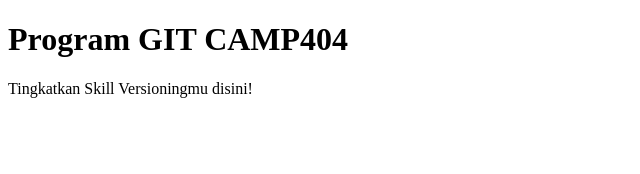
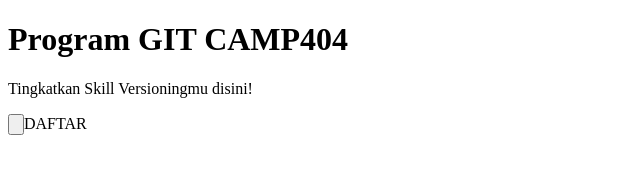
Before and after one commit to isnaayu/latihanGIT, a plain HTML site: page index.html in a window 1280 px wide. Shown: the whole page, without its empty margins (0-640 px from the left). Drawn offline with Linux system fonts and the light colour scheme.

Commit message:
modifikasi index.html lewat github

```diff
--- a/index.html
+++ b/index.html
@@ -9,5 +9,6 @@
   <body>
     <h1>Program GIT CAMP404</h1>
     <p>Tingkatkan Skill Versioningmu disini!</p>
+    <input type="button">DAFTAR</input>
   </body>
 </html>
```
